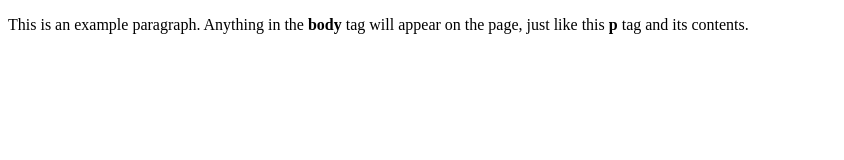
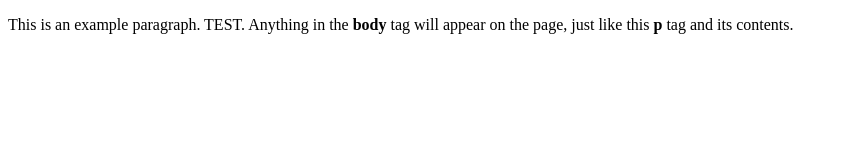
Before and after one commit to anastasyabol/test, a plain HTML site: page index.html in a window 1280 px wide. Shown: the whole page, without its empty margins (0-844 px from the left). Drawn offline with Linux system fonts and the light colour scheme.

Commit message:
my frist commit fuck this

```diff
--- a/index.html
+++ b/index.html
@@ -4,6 +4,6 @@
     <title>This is the title of the webpage!</title>
   </head>
   <body>
-    <p>This is an example paragraph. Anything in the <strong>body</strong> tag will appear on the page, just like this <strong>p</strong> tag and its contents.</p>
+    <p>This is an example paragraph. TEST. Anything in the <strong>body</strong> tag will appear on the page, just like this <strong>p</strong> tag and its contents.</p>
   </body>
 </html>
```
Also changed, not shown: 1 other file.
